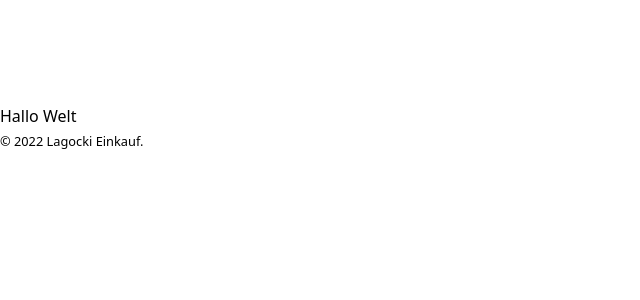
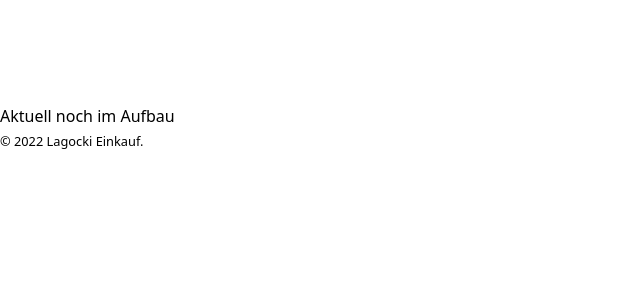
Before and after one commit to alagocki/alagocki, a Symfony app: template templates/page/main.html.twig in a window 1280 px wide. Shown: the part 341-641 px from the top of the page, without its empty margins (0-640 px from the left). Run offline with Twig, Linux system fonts and the light colour scheme; the template is opened without the code that fills it, so the values that code supplies are empty; style sheets or scripts are compiled from the project's sources; some libraries are stand-ins or nearby versions.

Commit message:
add Message

```diff
--- a/templates/page/main.html.twig
+++ b/templates/page/main.html.twig
@@ -10,7 +10,7 @@
 
 	<div class="container" style="height: auto !important;">
 		<div class="row" style="height: auto !important;">
-			<p>Hallo Welt</p>
+			<p>Aktuell noch im Aufbau</p>
 		</div>
 
 	</div>
```
